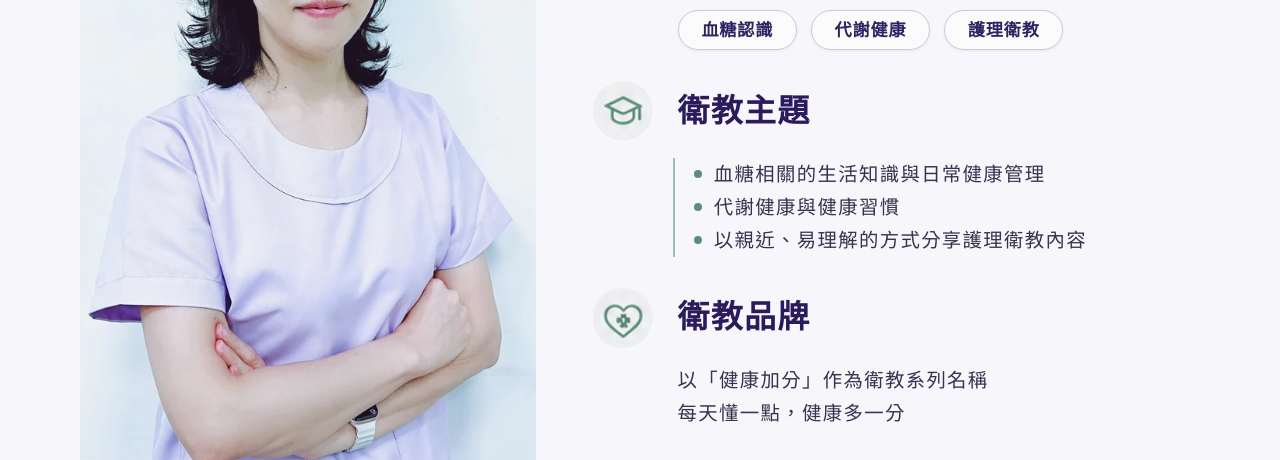
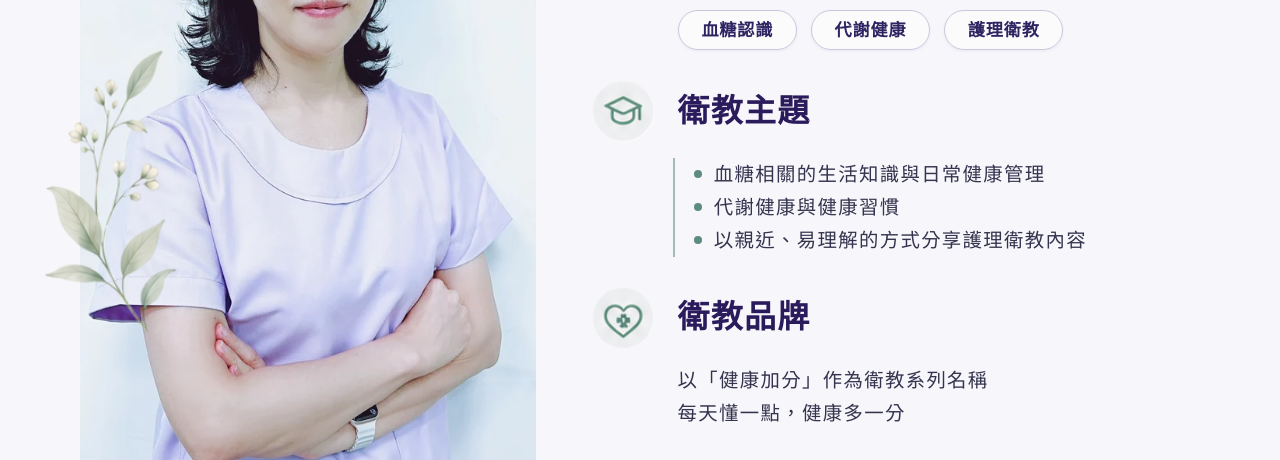
Before and after one commit to icharmcom-art/gadim-site, a plain HTML site: page expert-luo-xiaofen.html in a window 1280 px wide. Shown: the part 620-1080 px from the top of the page. Drawn offline with Linux system fonts and the light colour scheme.

Commit message:
其他四位專家頁照片旁加上與林醫師頁相同的小花
- 小花取自林醫師設計稿（只去背，未重畫）：images/experts/sprig.png
- 位置與大小比照設計稿，桌機與手機都顯示

Co-Authored-By: Claude Opus 5.5 <noreply@anthropic.com>
Claude-Session: https://claude.ai/code/session_01CN8pPGfaQmPrxJvxW3VHBX

```diff
--- a/expert-luo-xiaofen.html
+++ b/expert-luo-xiaofen.html
@@ -83,7 +83,10 @@
   <!-- ===== 專家介紹（共用版型：照片在左、內容依序往下排） ===== -->
   <section class="ep">
     <div class="ep-grid">
-      <div class="ep-photo"><img src="images/experts/luo-xiaofen.webp" alt="羅筱芬護理師肖像" style="object-position:50% 10%"></div>
+      <div class="ep-photo-wrap">
+        <div class="ep-photo"><img src="images/experts/luo-xiaofen.webp" alt="羅筱芬護理師肖像" style="object-position:50% 10%"></div>
+        <img class="ep-sprig" src="images/experts/sprig.png" alt="" aria-hidden="true">
+      </div>
       <div class="ep-info">
         <div class="name-row">
           <h2 class="name f-title" style="--fs:58">羅筱芬</h2>
--- a/expert.css
+++ b/expert.css
@@ -87,7 +87,9 @@ ul { list-style: none; }
 .expert-flow .hero { position: relative; aspect-ratio: 1122 / 238; background: url("images/experts/hero-bg.jpg") center / 100% 100% no-repeat; }
 .ep { position: relative; padding-top: calc(40 * var(--u)); }
 .ep-grid { display: grid; grid-template-columns: calc(400 * var(--u)) calc(560 * var(--u)); column-gap: calc(48 * var(--u)); margin-left: calc(70 * var(--u)); align-items: start; }
-.ep-photo { position: sticky; top: calc(120 * var(--u)); height: calc(680 * var(--u)); border-radius: calc(200 * var(--u)) calc(200 * var(--u)) calc(22 * var(--u)) calc(22 * var(--u)); overflow: hidden; background: linear-gradient(160deg, #e3e6f3, #d9dfec); }
+.ep-photo-wrap { position: sticky; top: calc(120 * var(--u)); }
+.ep-sprig { position: absolute; left: -10.5%; top: 33%; width: 34.25%; pointer-events: none; }
+.ep-photo { position: relative; height: calc(680 * var(--u)); border-radius: calc(200 * var(--u)) calc(200 * var(--u)) calc(22 * var(--u)) calc(22 * var(--u)); overflow: hidden; background: linear-gradient(160deg, #e3e6f3, #d9dfec); }
 .ep-photo img { width: 100%; height: 100%; object-fit: cover; object-position: 50% 18%; }
 .ep-info { padding-top: calc(10 * var(--u)); }
 .ep-info .name-row { position: static; }
@@ -151,6 +153,8 @@ ul { list-style: none; }
   .expert-flow .hero { aspect-ratio: auto; background: #f2f1f7; }
   .ep { padding: 26px 20px 0; }
   .ep-grid { grid-template-columns: 1fr; margin: 0; row-gap: 26px; }
+  .ep-photo-wrap { position: relative; top: auto; width: 100%; max-width: 420px; margin: 0 auto; }
+  .ep-sprig { left: -6%; }
   .ep-photo { position: relative; top: auto; width: 100%; max-width: 420px; height: auto; aspect-ratio: 400 / 600; margin: 0 auto; border-radius: 200px 200px 20px 20px; }
   .ep-info .name-line { width: 100%; margin: 18px 0 0; }
   .ep-sec { grid-template-columns: 48px 1fr; column-gap: 14px; margin-top: 22px; }
```
Also changed, not shown: expert-chen-jianlin.html (+4 -1 lines), expert-chen-yiguang.html (+4 -1 lines), expert-qiu-yingsheng.html (+4 -1 lines), images/experts/sprig.png (added).
